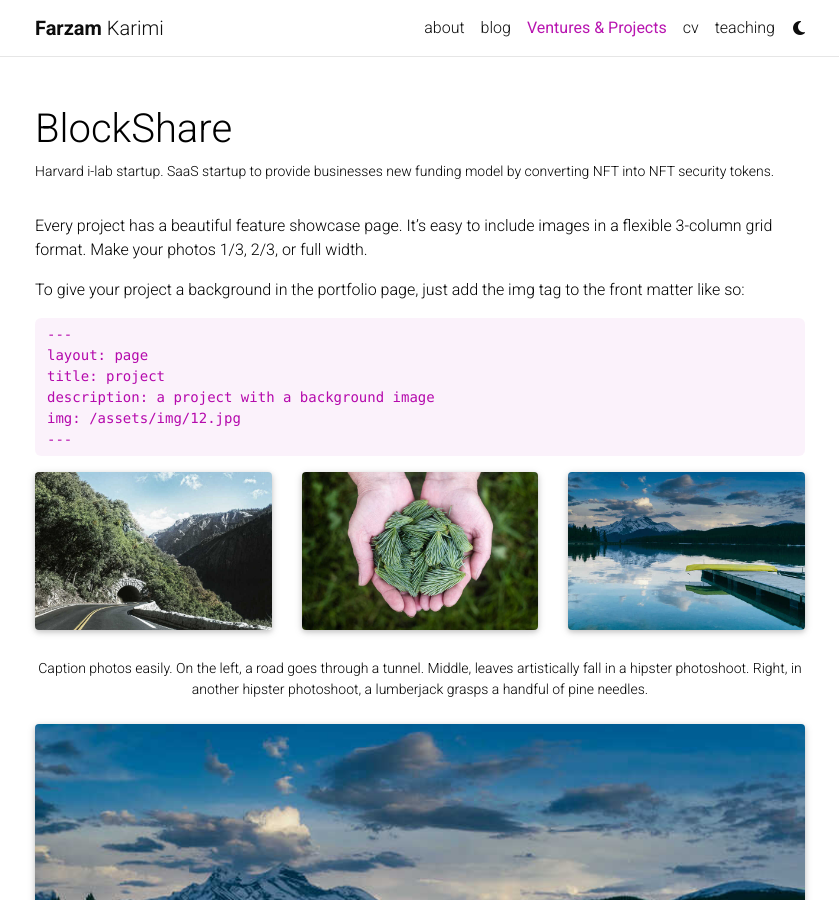
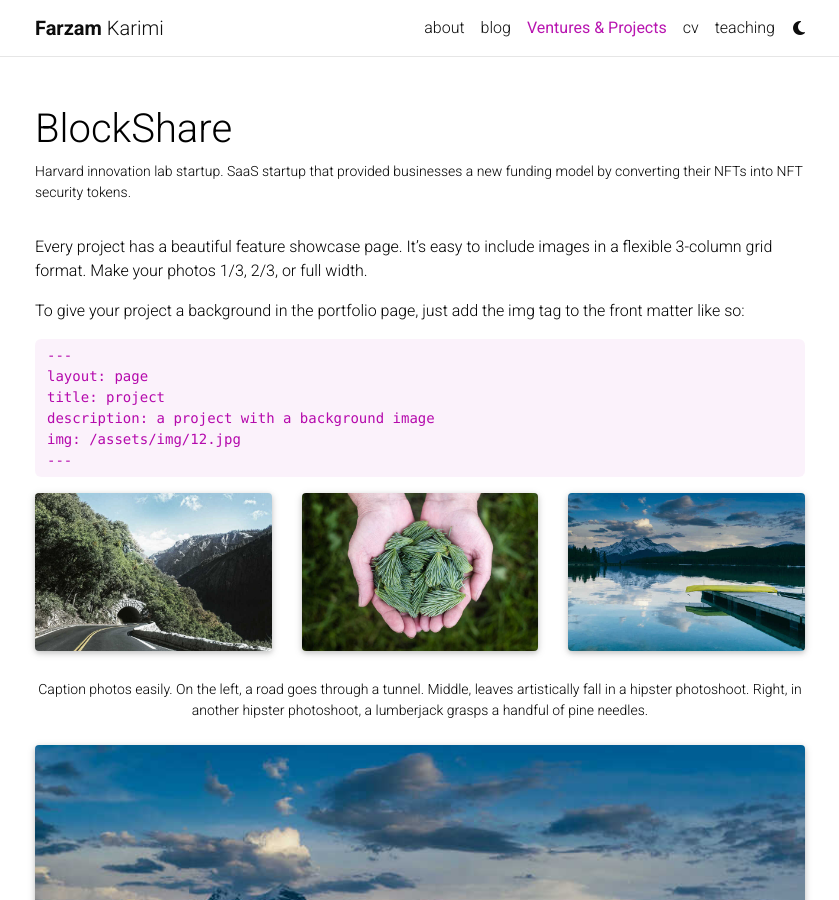
Before and after one commit to karimifarzam/karimifarzam.github.io, a Jekyll site: the page built from _projects/2_project.md, in a window 1280 px wide and 900 px high. Shown: the whole window, without its empty margins (220-1059 px from the left). Built offline with Jekyll 4.4.1, drawn with Linux system fonts in a browser that asks for light colours; full-size pictures stand in for the smaller copies a plugin makes; comment, search, counter and statistics services are not loaded; a style sheet for code colours, icons or effects is not loaded.

Commit message:
Update 2_project.md

```diff
--- a/_projects/2_project.md
+++ b/_projects/2_project.md
@@ -1,7 +1,7 @@
 ---
 layout: page
 title: BlockShare
-description: Harvard i-lab startup. SaaS startup to provide businesses new funding model by converting NFT into NFT security tokens.
+description: Harvard innovation lab startup. SaaS startup that provided businesses a new funding model by converting their NFTs into NFT security tokens.
 img: assets/img/3.jpg
 importance: 2
 category: work
```
